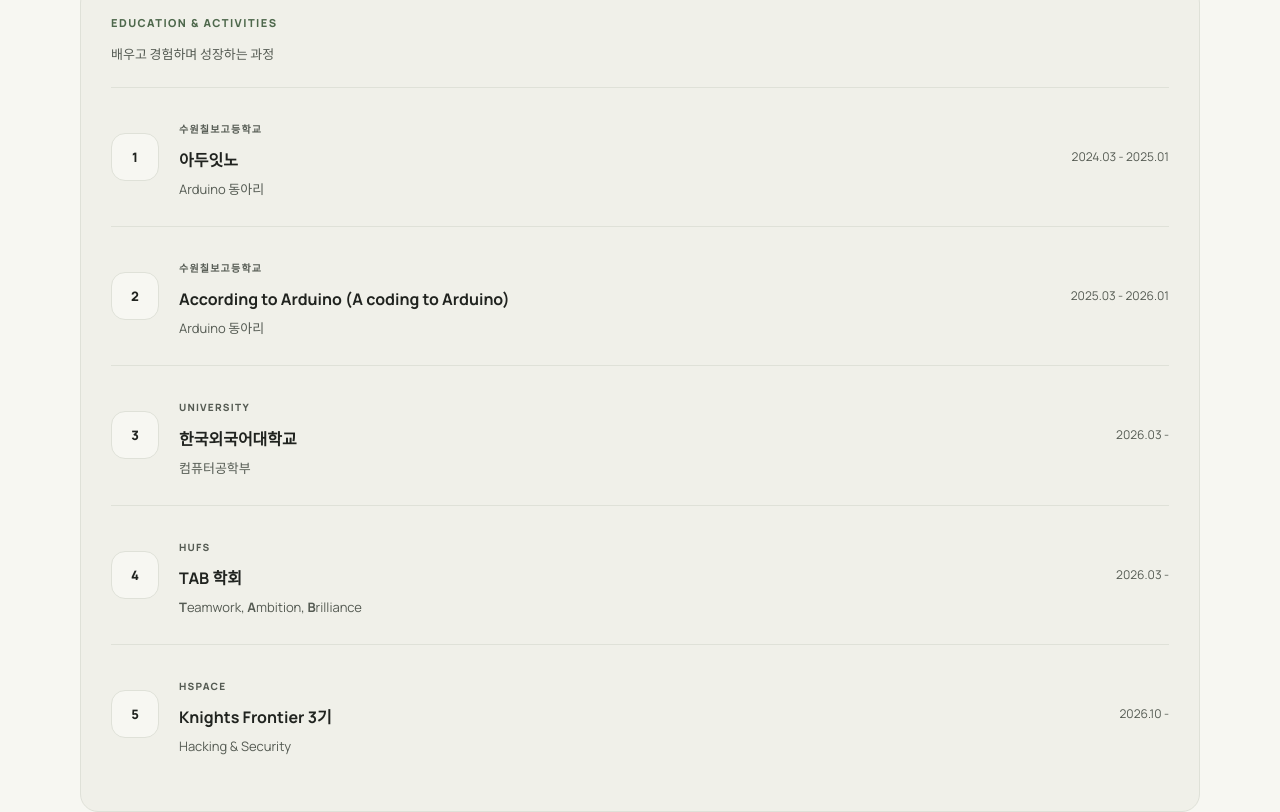
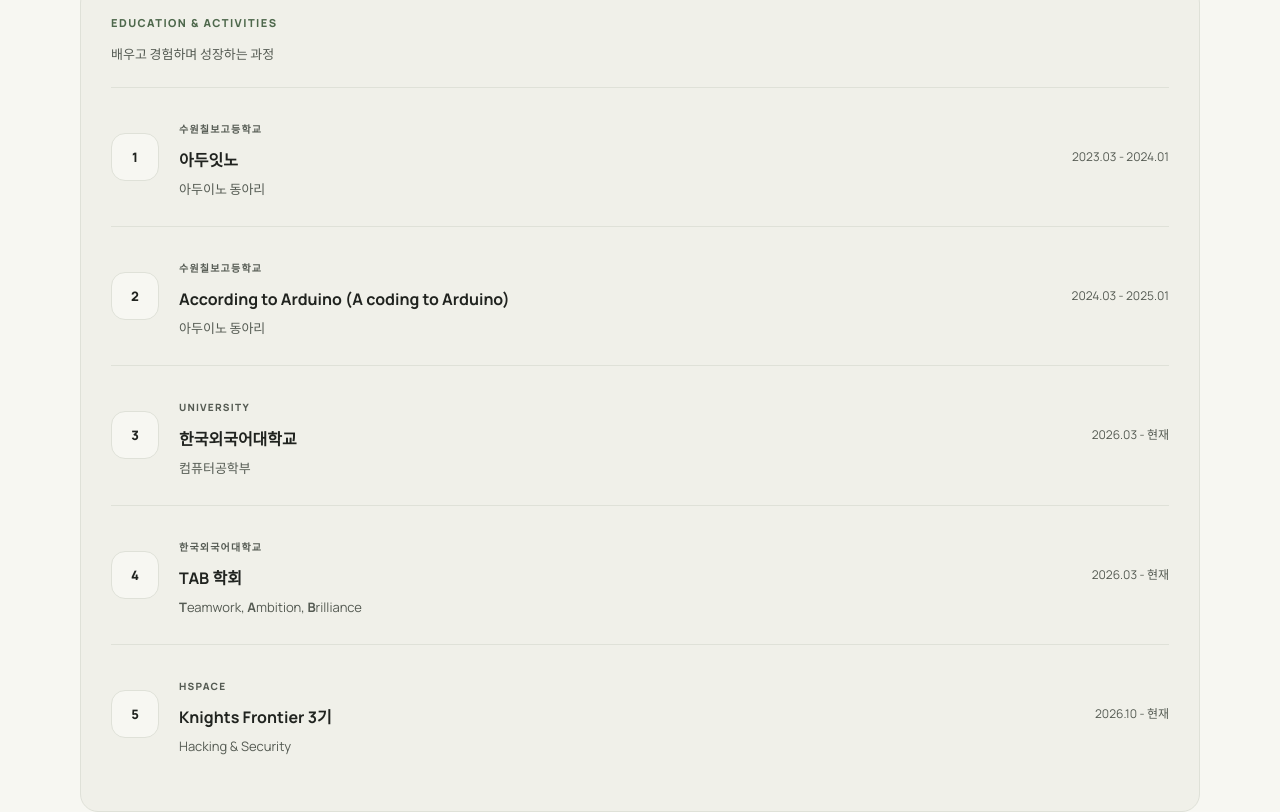
Before and after one commit to pms0602/pms0602.github.io, a Jekyll site: the page built from index.html, in a window 1280 px wide and 1400 px high, scrolled down 923 px. Shown: the part 112-924 px from the top of the window. Built offline with Jekyll 4.4.1, drawn with Linux system fonts in a browser that asks for light colours.

Commit message:
profile update

```diff
--- a/index.html
+++ b/index.html
@@ -54,9 +54,9 @@
       <div class="profile-info">
         <span class="profile-type">수원칠보고등학교</span>
         <h3>아두잇노</h3>
-        <p>Arduino 동아리</p>
+        <p>아두이노 동아리</p>
       </div>
-      <span class="profile-date">2024.03 - 2025.01</span>
+      <span class="profile-date">2023.03 - 2024.01</span>
     </article>
 
     <article class="profile-item">
@@ -64,9 +64,9 @@
       <div class="profile-info">
         <span class="profile-type">수원칠보고등학교</span>
         <h3>According to Arduino (A coding to Arduino)</h3>
-        <p>Arduino 동아리</p>
+        <p>아두이노 동아리</p>
       </div>
-      <span class="profile-date">2025.03 - 2026.01</span>
+      <span class="profile-date">2024.03 - 2025.01</span>
     </article>
 
     <article class="profile-item">
@@ -76,17 +76,17 @@
         <h3>한국외국어대학교</h3>
         <p>컴퓨터공학부</p>
       </div>
-      <span class="profile-date">2026.03 -</span>
+      <span class="profile-date">2026.03 - 현재</span>
     </article>
 
     <article class="profile-item">
       <div class="profile-icon">4</div>
       <div class="profile-info">
-        <span class="profile-type">HUFS</span>
+        <span class="profile-type">한국외국어대학교</span>
         <h3>TAB 학회</h3>
         <p><strong>T</strong>eamwork, <strong>A</strong>mbition, <strong>B</strong>rilliance</p>
       </div>
-      <span class="profile-date">2026.03 -</span>
+      <span class="profile-date">2026.03 - 현재</span>
     </article>
 
     <article class="profile-item">
@@ -96,7 +96,7 @@
         <h3>Knights Frontier 3기</h3>
         <p>Hacking &amp; Security</p>
       </div>
-      <span class="profile-date">2026.10 -</span>
+      <span class="profile-date">2026.10 - 현재</span>
     </article>
   </div>
 
```
